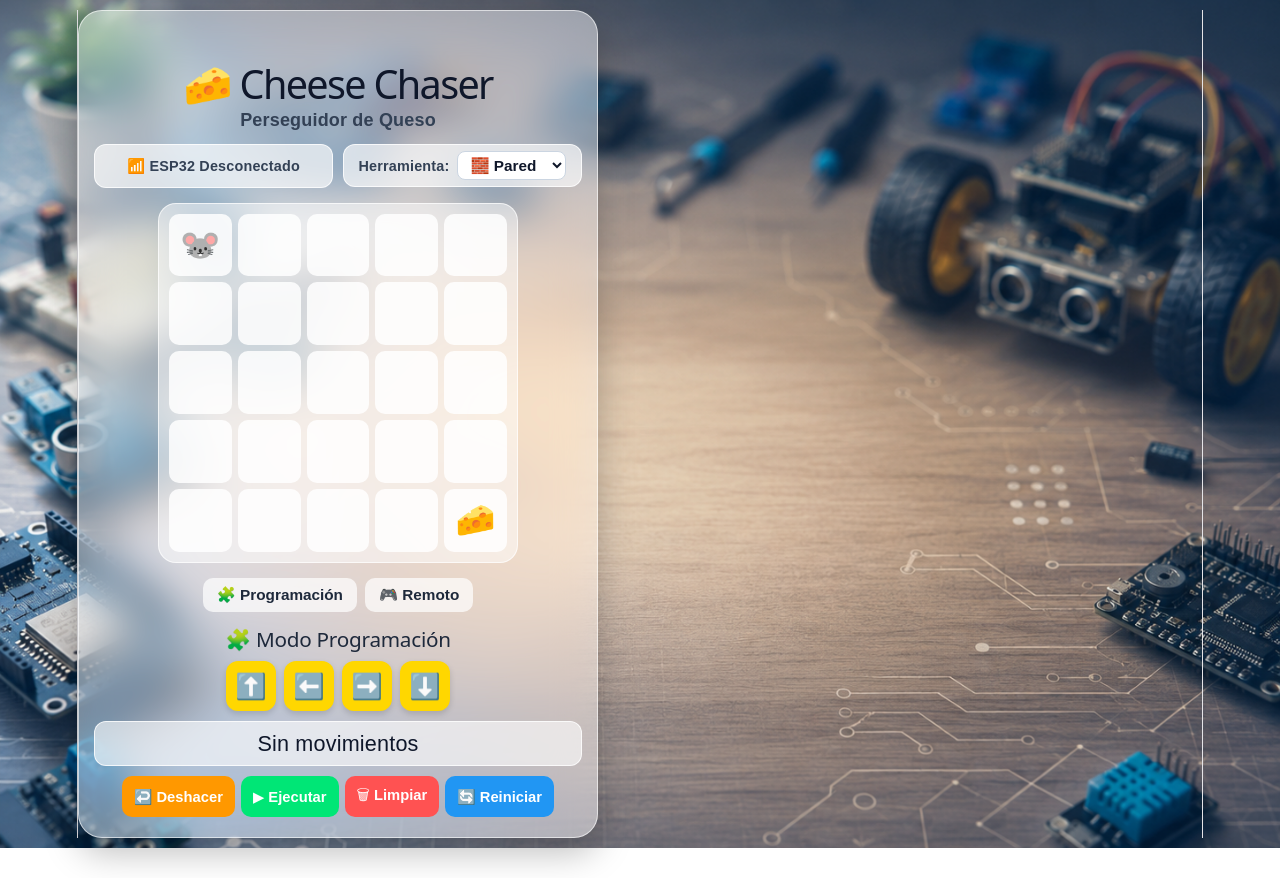
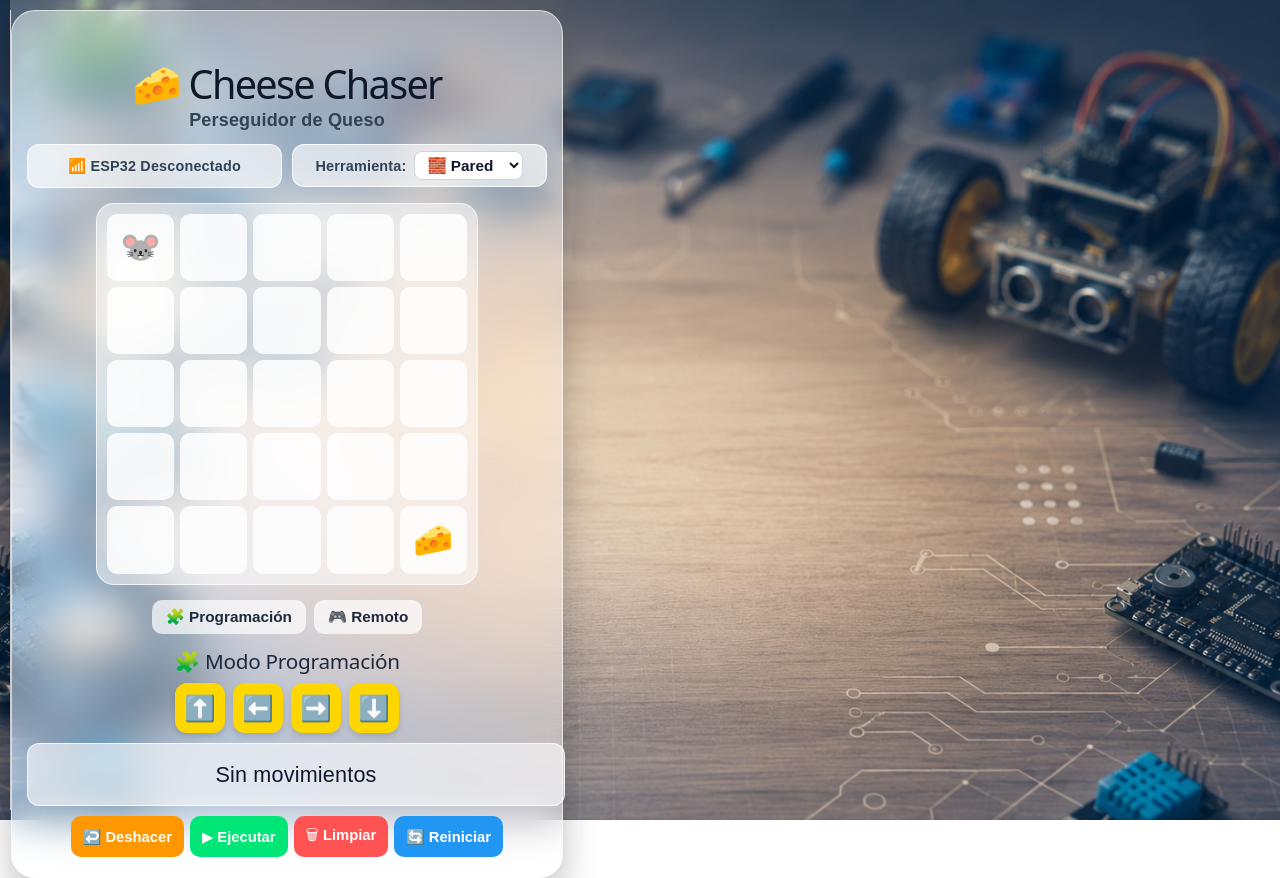
Before and after one commit to jpmax-c/mousebot-ui, a React (Vite) app: page / in a window 1280 px wide. Before the commit the page ends 848 px from the top, so only its background shows below. Built offline with nearby package versions, Linux system fonts and the light colour scheme.

Commit message:
Update App.css

```diff
--- a/src/App.css
+++ b/src/App.css
@@ -1,7 +1,9 @@
-* {
+html, body, #root {
+  width: 100%;
+  height: 100%;
+  min-height: 100vh;
   margin: 0;
   padding: 0;
-  box-sizing: border-box;
 }
 
 body {
```
